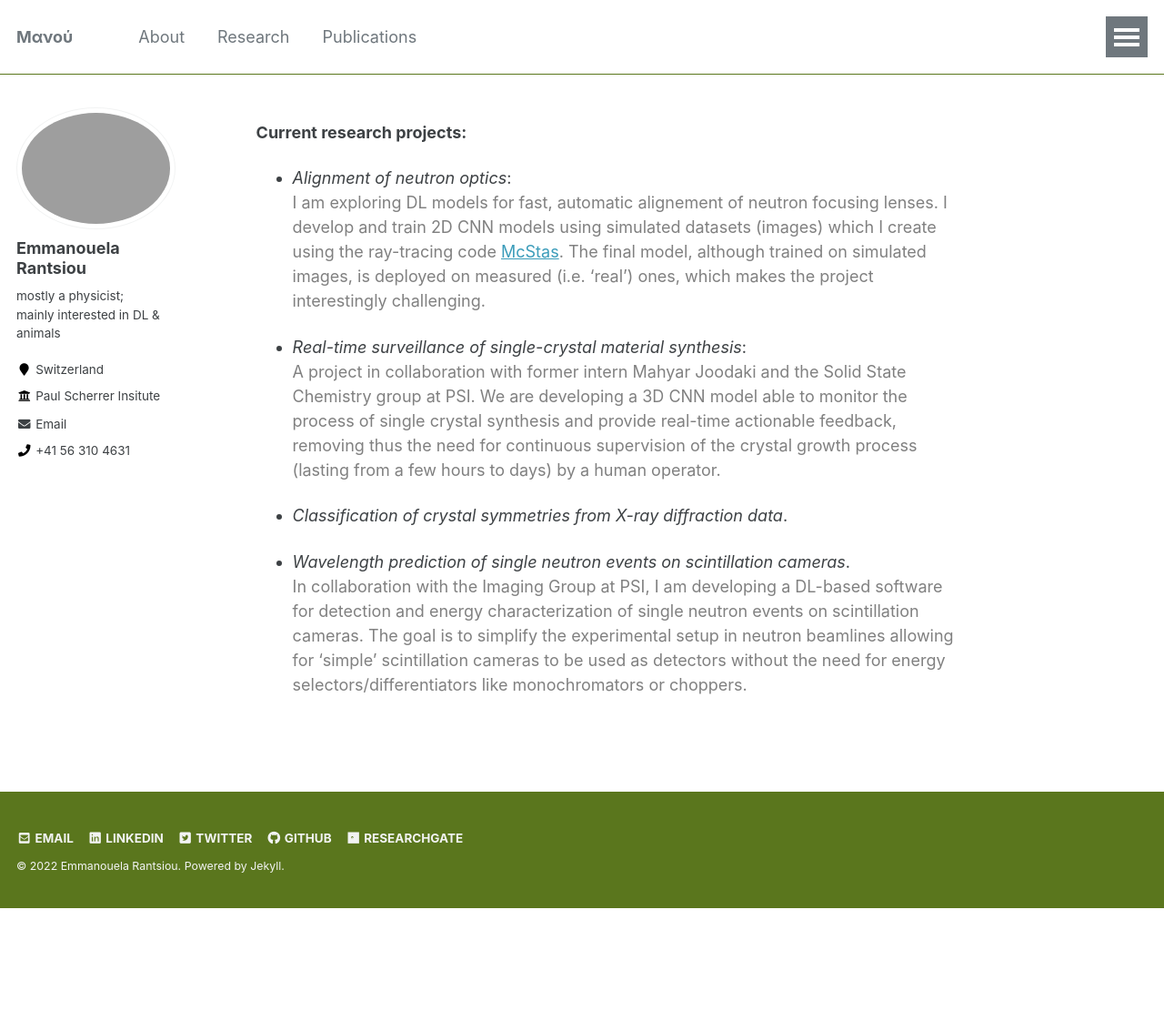
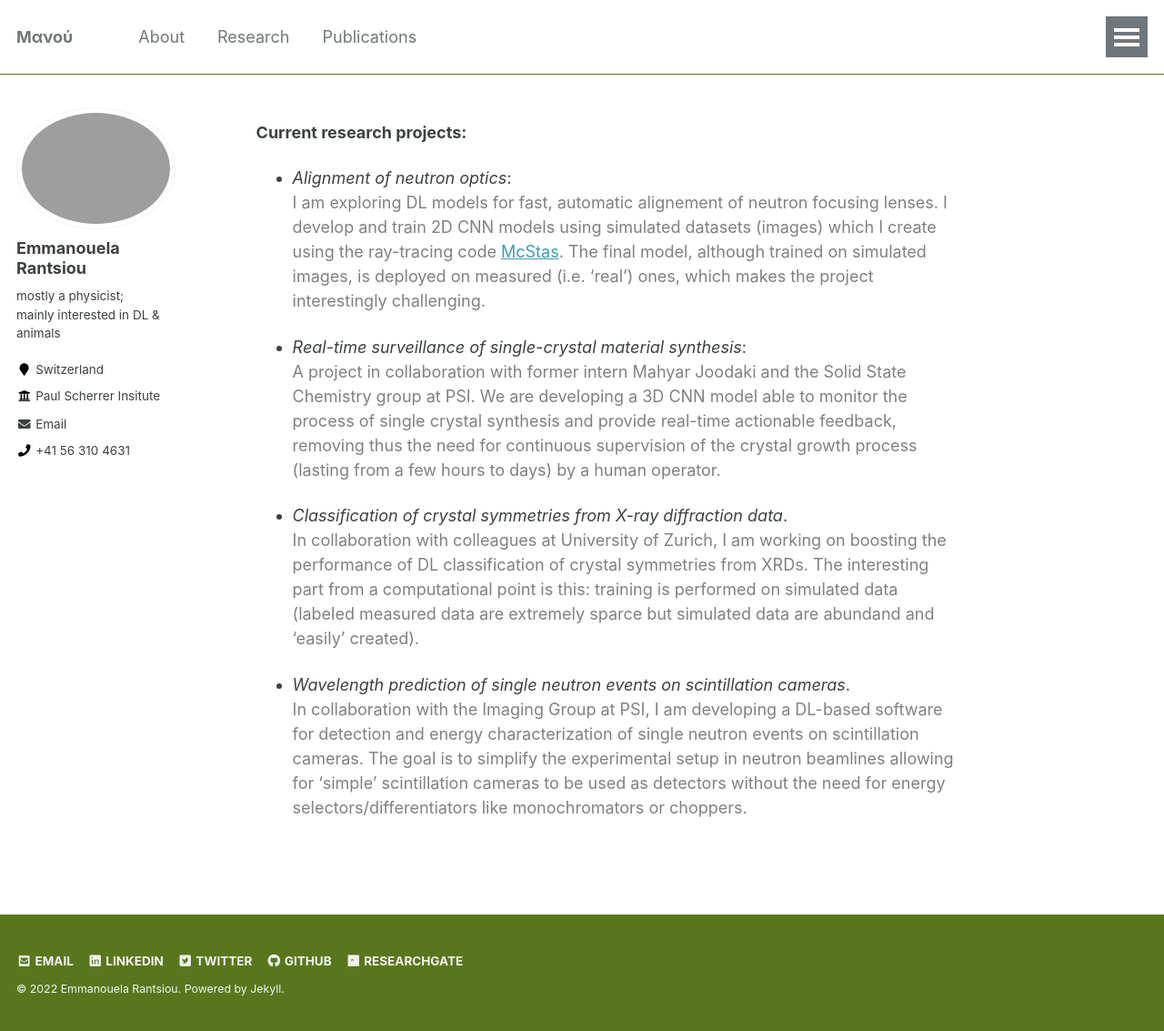
Before and after one commit to emmarant/emmarant.github.io, a Jekyll site: the page built from _pages/research.md, in a window 1280 px wide and 1133 px high. Shown: the whole window at 91% size. Built offline with Jekyll 4.4.1, drawn with Linux system fonts in a browser that asks for light colours.

Commit message:
Update research.md

```diff
--- a/_pages/research.md
+++ b/_pages/research.md
@@ -17,7 +17,8 @@ The final model, although trained on simulated images, is deployed on measured (
 <span style="color:gray"> A project in collaboration with former intern Mahyar Joodaki and the Solid State Chemistry group at PSI. We are developing a 3D CNN model able to  monitor the process of single crystal synthesis and provide real-time actionable feedback, removing thus the need for continuous supervision of the crystal growth process (lasting from a few hours to days) by a human operator. </span>
 
 - _Classification of crystal symmetries  from X-ray diffraction data_. <br>
-
+<span style="color:gray">In collaboration with colleagues at University of Zurich, I am working on boosting the performance of DL classification of crystal symmetries  from XRDs.
+The interesting part from a computational point is this:  training is performed on simulated data (labeled measured data are extremely sparce but simulated data are abundand and 'easily' created). </span>
 
 
 - _Wavelength prediction of single neutron events on scintillation cameras_.<br>
```
